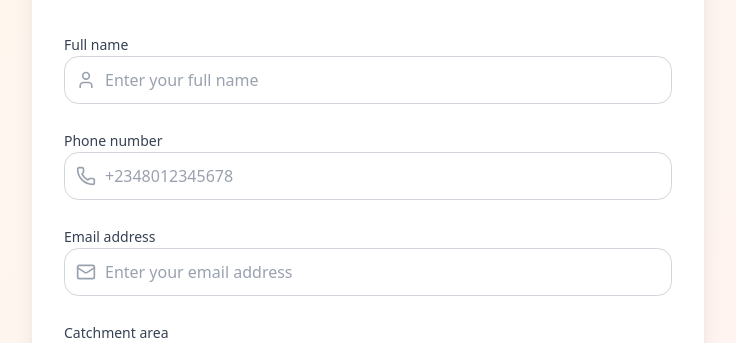
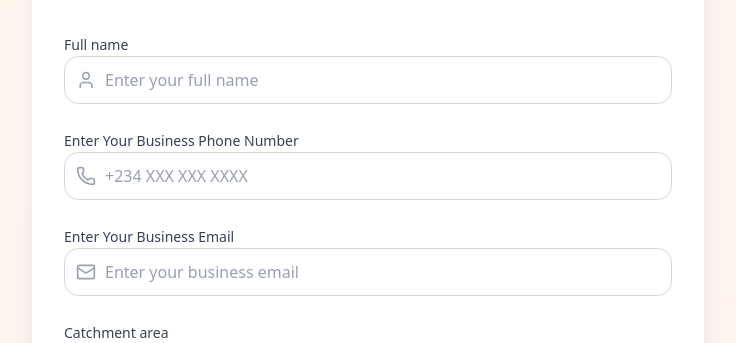
Before and after one commit to zeddted360/RideExApp, a Next.js app: page /vendor/register in a window 1280 px wide. Shown: the part 822-1165 px from the top of the page, without its empty margins (272-1008 px from the left). Built offline with nearby package versions, Linux system fonts and the light colour scheme; no server answers.

Commit message:
modified vendors registeration

```diff
--- a/src/components/ui/VendorRegistrationForm.tsx
+++ b/src/components/ui/VendorRegistrationForm.tsx
@@ -223,7 +223,7 @@ const VendorRegistrationForm = () => {
         {/* Phone Number */}
         <div className="space-y-2">
           <label className="text-sm font-medium text-gray-700 dark:text-gray-300">
-            Phone number
+            Enter Your Business Phone Number
           </label>
           <div className="relative">
             <Phone className="absolute left-3 top-1/2 transform -translate-y-1/2 w-5 h-5 text-gray-400" />
@@ -235,7 +235,7 @@ const VendorRegistrationForm = () => {
                   ? 'border-red-500 focus:border-red-500 focus:ring-red-500'
                   : 'border-gray-300 dark:border-gray-600 focus:border-orange-500 focus:ring-orange-500'
               }`}
-              placeholder="+2348012345678"
+              placeholder="+234 XXX XXX XXXX"
             />
             {errors.phoneNumber && (
               <AlertCircle className="absolute right-3 top-1/2 transform -translate-y-1/2 w-4 h-4 text-red-500" />
@@ -252,7 +252,7 @@ const VendorRegistrationForm = () => {
         {/* Email */}
         <div className="space-y-2">
           <label className="text-sm font-medium text-gray-700 dark:text-gray-300">
-            Email address
+            Enter Your Business Email
           </label>
           <div className="relative">
             <Mail className="absolute left-3 top-1/2 transform -translate-y-1/2 w-5 h-5 text-gray-400" />
@@ -264,7 +264,7 @@ const VendorRegistrationForm = () => {
                   ? 'border-red-500 focus:border-red-500 focus:ring-red-500'
                   : 'border-gray-300 dark:border-gray-600 focus:border-orange-500 focus:ring-orange-500'
               }`}
-              placeholder="Enter your email address"
+              placeholder="Enter your business email"
             />
             {errors.email && (
               <AlertCircle className="absolute right-3 top-1/2 transform -translate-y-1/2 w-4 h-4 text-red-500" />
```
